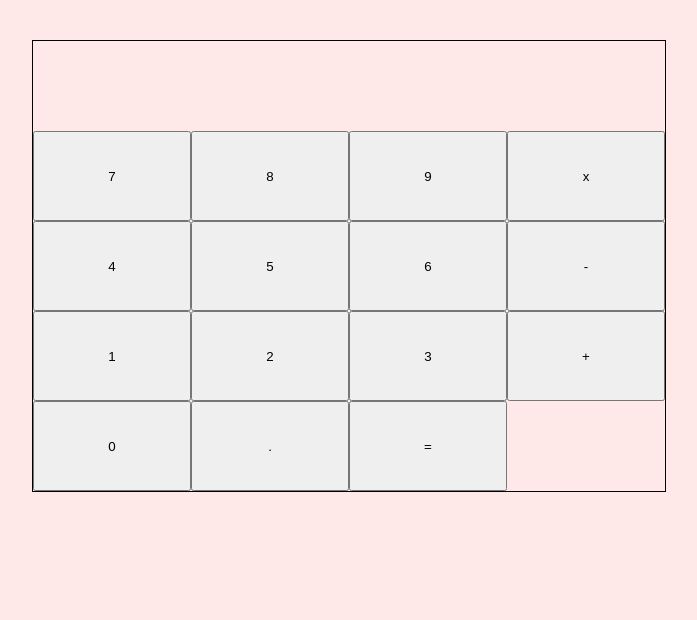
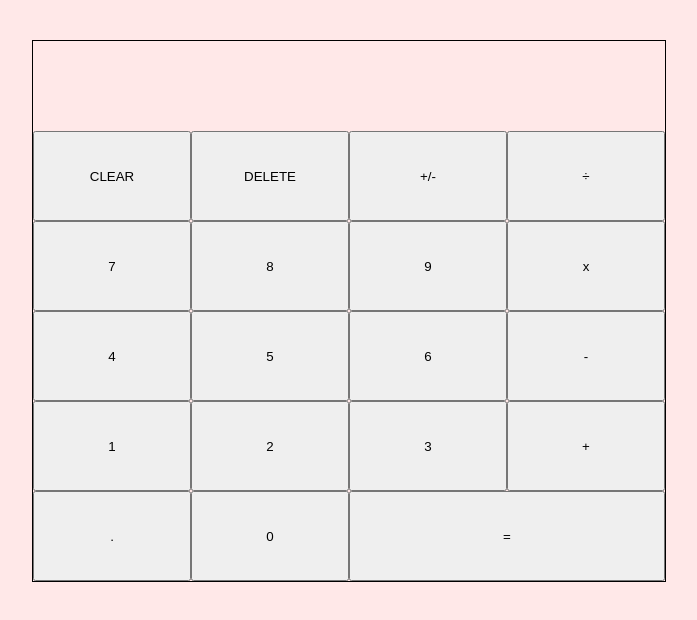
Before and after one commit to jessdcodes/calculator, a plain HTML site: page index.html in a window 1280 px wide. Shown: the whole page, without its empty margins (291-988 px from the left). Drawn offline with Linux system fonts and the light colour scheme.

Commit message:
Add new buttons (clear, del, and plus/minus) and re-order buttons)

```diff
--- a/index.html
+++ b/index.html
@@ -7,6 +7,10 @@
     <body>
         <div class="calculator">
             <div class="output"></div>
+            <button class="clear">CLEAR</button>
+            <button class="delete">DELETE</button>
+            <button class="operator" data-operator>+/-</button>
+            <button class="operator" data-operator>÷</button>
             <button class="number" data-number>7</button>
             <button class="number" data-number>8</button>
             <button class="number" data-number>9</button>
@@ -19,9 +23,9 @@
             <button class="number" data-number>2</button>
             <button class="number" data-number>3</button>
             <button class="operator" data-operator>+</button>
+            <button class="decimal">.</button>
             <button class="number" data-number>0</button>
-            <button class="decimal">.</button>
-            <button class="operator" data-operator>=</button>
+            <button id="equal" class="operator" data-operator>=</button>
         </div>
     </body>
     <script type="text/javascript" src="main.js"></script>
--- a/styles.css
+++ b/styles.css
@@ -7,7 +7,7 @@ body {
     width: 50%;
     margin: 40px auto;
     grid-template-columns: repeat(4, 1fr);
-    grid-template-rows: minmax(90px, auto) repeat(4, 90px);
+    grid-template-rows: minmax(90px, auto) repeat(5, 90px);
     border: solid 1px black;
     padding: 0;
 }
@@ -18,3 +18,7 @@ body {
     align-items: flex-end;
     justify-content: space-around;
 }
+
+#equal {
+    grid-column-start: span 2;
+}
```
